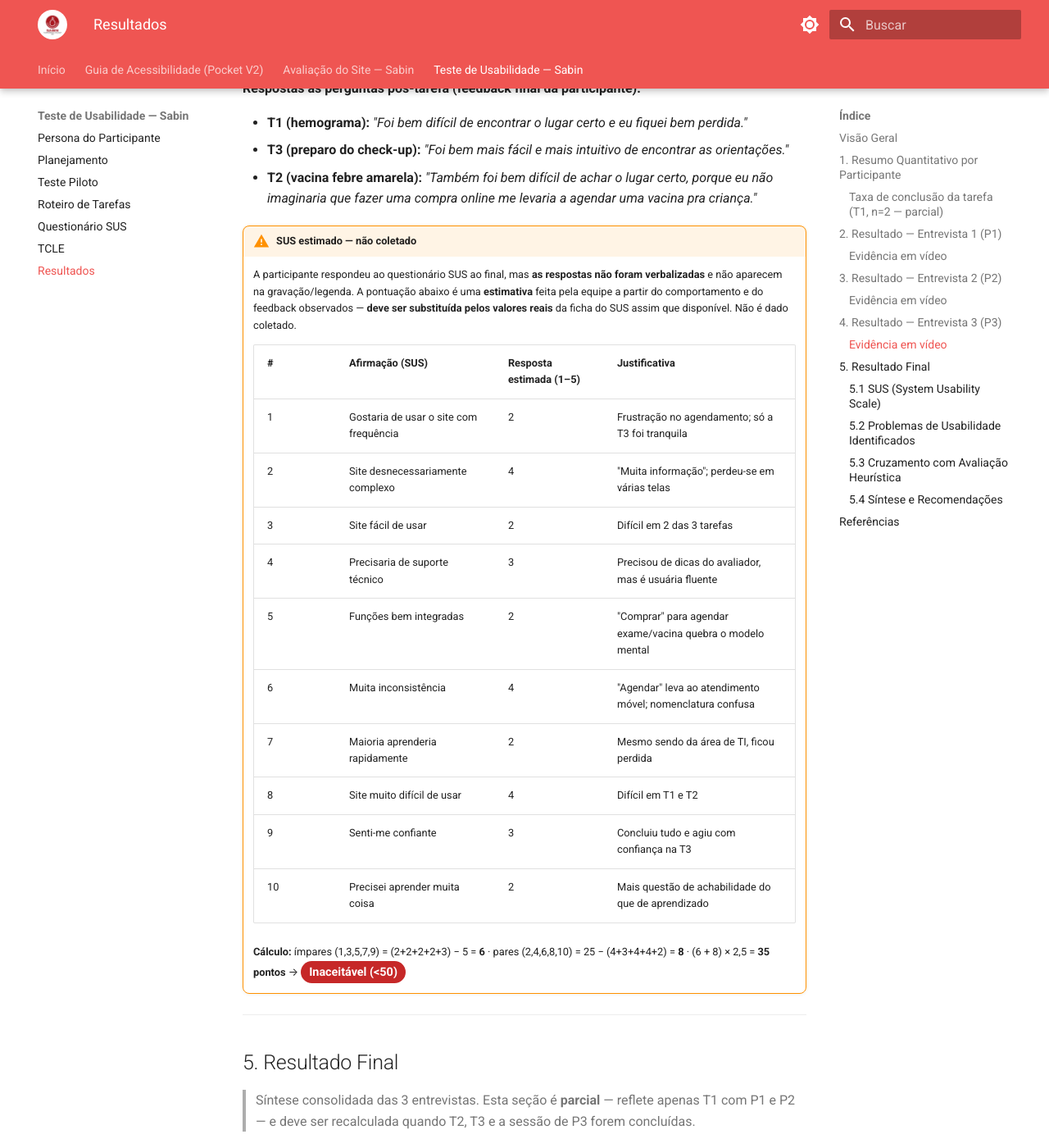
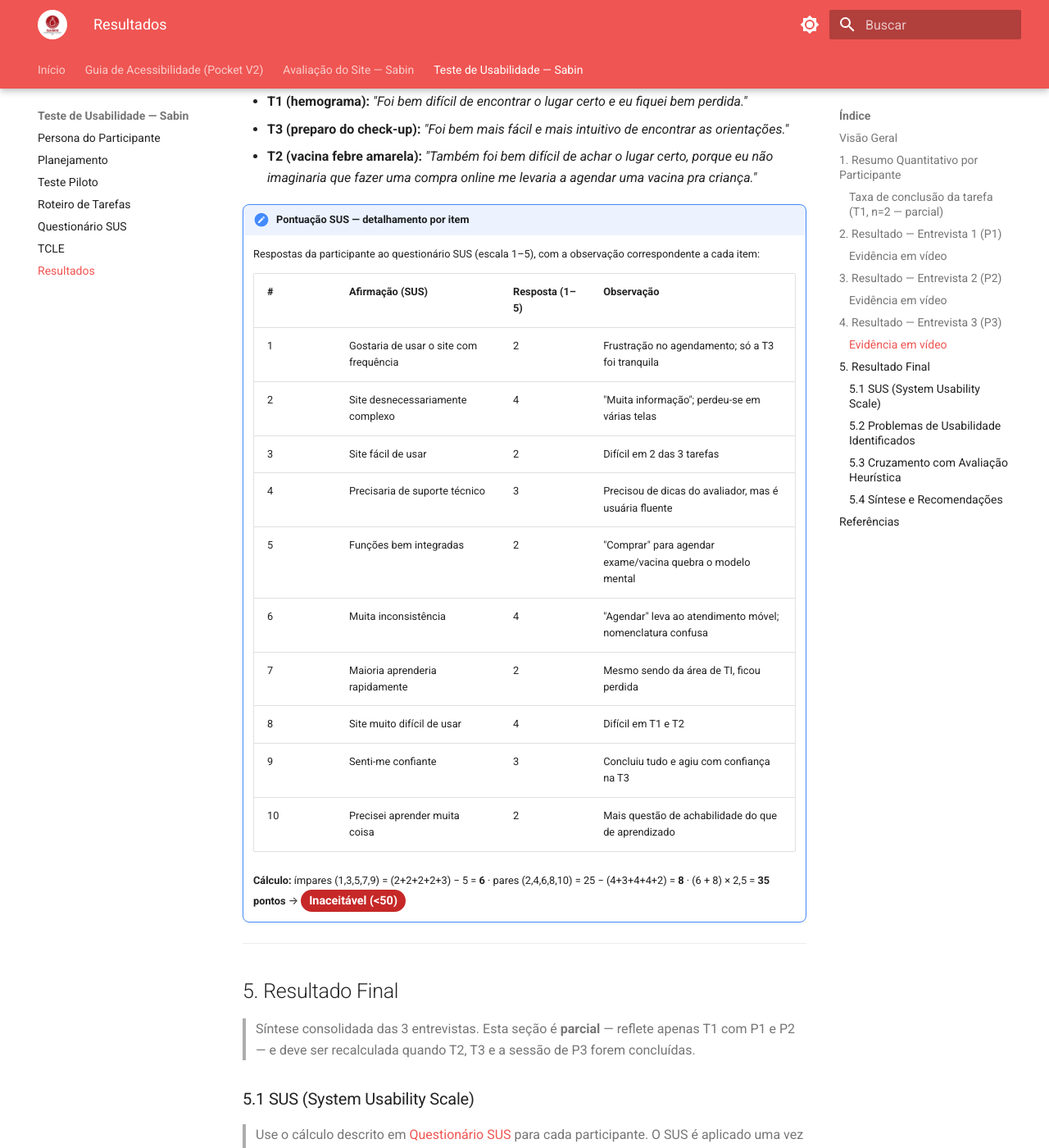
Before and after one commit to UnB-IHC/IHC_2026.1_Grupo07, an MkDocs documentation site: the page built from docs/ihc-sabin/teste-usabilidade/resultados.md, in a window 1280 px wide and 1400 px high, scrolled down 6582 px. Shown: the whole window at 82% size. Built offline with MkDocs 1.6.1 and Material for MkDocs 9.7.7, drawn with Linux system fonts in a browser that asks for light colours; some of the changed text lies outside the part shown.

Commit message:
docs: apresenta SUS do participante 3 como valor final
Remove os rotulos de estimativa/aproximacao e o aviso de nao coletado do SUS de P3, apresentando a pontuacao 35 como valor do participante.

```diff
--- a/docs/ihc-sabin/teste-usabilidade/resultados.md
+++ b/docs/ihc-sabin/teste-usabilidade/resultados.md
@@ -10,7 +10,7 @@
 
     **Não foi possível realizar as três tarefas com todos os participantes** por dificuldade de conciliar agenda/horário com os usuários — com P1 e P2 só foi viável executar a **Tarefa 1**. Ainda assim, **a realização da Tarefa 1 com eles contribui para a análise do teste de usabilidade**, pois permite comparar o fluxo de agendamento entre os participantes e reforça os problemas identificados.
 
-    A pontuação SUS de P3 é **estimada** (respostas não coletadas). Os agregados abaixo (cards da *Visão Geral*, médias, tabela de problemas e síntese final) **ainda não foram recalculados** para incluir P3 e seguem refletindo n=2 / só T1 — recalcular após decidir se T2/T3 serão repetidas com P1 e P2.
+    Os agregados abaixo (cards da *Visão Geral*, médias, tabela de problemas e síntese final) **ainda não foram recalculados** para incluir P3 e seguem refletindo n=2 / só T1 — recalcular após decidir se T2/T3 serão repetidas com P1 e P2.
 
 ---
 
@@ -64,10 +64,10 @@
 |---|---|---|---|---|---|---|---|
 | P1 | ☑ Sim, sem ajuda | 240 | — | — | — | — | 50 |
 | P2 | ☑ Sim, sem ajuda | 195 | — | — | — | — | 40 |
-| P3 | ☑ Sim, com ajuda | ~240 | ☑ Sim, com ajuda | ~130 | ☑ Sim, sem ajuda | ~35 | 35* |
+| P3 | ☑ Sim, com ajuda | ~240 | ☑ Sim, com ajuda | ~130 | ☑ Sim, sem ajuda | ~35 | 35 |
 | **Média (T1, n=2)** | — | 217,5 | — | — | — | — | 45 |
 
-> ⚠ **Médias ainda em n=2 (P1, P2).** P3 já realizou T1/T2/T3 (ver [seção 4](#4-resultado-entrevista-3-p3)) e seu SUS é **estimado** (`*`), mas os agregados não foram recalculados — recalcular após decidir se T2/T3 serão repetidas com P1 e P2.
+> ⚠ **Médias ainda em n=2 (P1, P2).** P3 já realizou T1/T2/T3 (ver [seção 4](#4-resultado-entrevista-3-p3)), mas os agregados não foram recalculados — recalcular após decidir se T2/T3 serão repetidas com P1 e P2.
 
 ### Taxa de conclusão da tarefa (T1, n=2 — parcial)
 
@@ -241,7 +241,7 @@
 
 -   **Conclusão** · <span class="badge" style="background:#2e7d32;color:#fff;">T3 sem ajuda</span> <span class="badge" style="background:#e65100;color:#fff;">T1 e T2 com ajuda</span>
 
--   **SUS** · <span class="badge" style="background:#c62828;color:#fff;">35 — Inaceitável (estimado)</span>
+-   **SUS** · <span class="badge" style="background:#c62828;color:#fff;">35 — Inaceitável</span>
 
 </div>
 
@@ -339,10 +339,10 @@
 - **T3 (preparo do check-up):** *"Foi bem mais fácil e mais intuitivo de encontrar as orientações."*
 - **T2 (vacina febre amarela):** *"Também foi bem difícil de achar o lugar certo, porque eu não imaginaria que fazer uma compra online me levaria a agendar uma vacina pra criança."*
 
-!!! warning "SUS estimado — não coletado"
-    A participante respondeu ao questionário SUS ao final, mas **as respostas não foram verbalizadas** e não aparecem na gravação/legenda. A pontuação abaixo é uma **estimativa** feita pela equipe a partir do comportamento e do feedback observados — **deve ser substituída pelos valores reais** da ficha do SUS assim que disponível. Não é dado coletado.
+!!! note "Pontuação SUS — detalhamento por item"
+    Respostas da participante ao questionário SUS (escala 1–5), com a observação correspondente a cada item:
 
-    | # | Afirmação (SUS) | Resposta estimada (1–5) | Justificativa |
+    | # | Afirmação (SUS) | Resposta (1–5) | Observação |
     |---|---|---|---|
     | 1 | Gostaria de usar o site com frequência | 2 | Frustração no agendamento; só a T3 foi tranquila |
     | 2 | Site desnecessariamente complexo | 4 | "Muita informação"; perdeu-se em várias telas |
@@ -371,7 +371,7 @@
 |---|---|---|
 | P1 | 50 | <span class="badge" style="background:#f9a825;color:#000;">Mediano (50–68)</span> |
 | P2 | 40 | <span class="badge" style="background:#c62828;color:#fff;">Inaceitável (&lt;50)</span> |
-| P3 | 35* | <span class="badge" style="background:#c62828;color:#fff;">Inaceitável (&lt;50)</span> · *estimado* |
+| P3 | 35 | <span class="badge" style="background:#c62828;color:#fff;">Inaceitável (&lt;50)</span> |
 | **Média (n=2, parcial)** | 45 | <span class="badge" style="background:#c62828;color:#fff;">Inaceitável (&lt;50)</span> |
 
 ### 5.2 Problemas de Usabilidade Identificados
```
Also changed, not shown: docs/ihc-sabin/teste-usabilidade/videos/P3/gravacao.md (+1 -1 lines).
